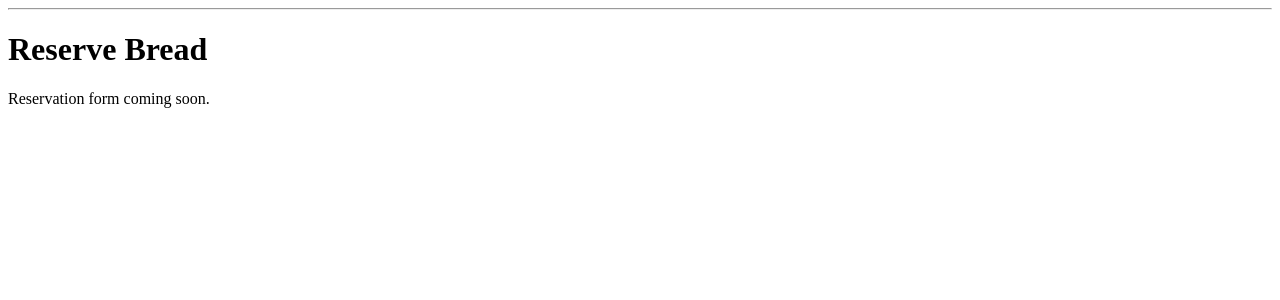
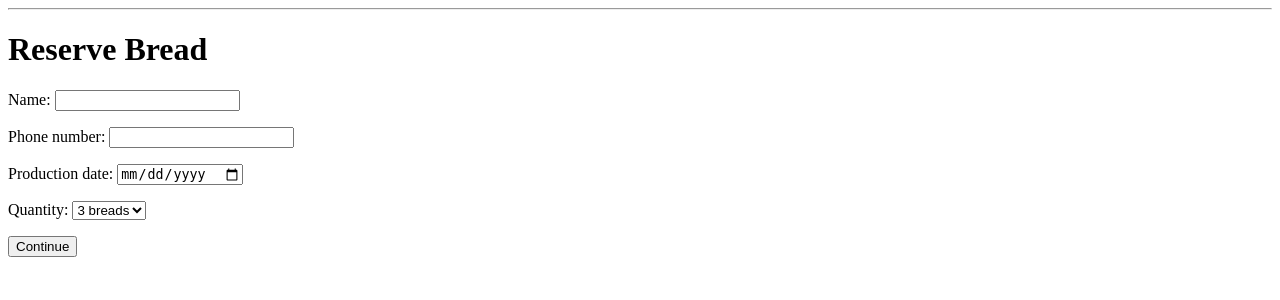
Before and after one commit to mahdavis2024/linda-bread-app, a Flask app: page /reserve in a window 1280 px wide. Shown: the part 26-326 px from the top of the page. Run offline with Flask 3, Linux system fonts and the light colour scheme.

Commit message:
Add reservation form and confirmation page

```diff
--- a/app.py
+++ b/app.py
@@ -1,4 +1,4 @@
-from flask import Flask, render_template
+from flask import Flask, render_template, request
 
 app = Flask(__name__)
 
@@ -11,8 +11,23 @@ def home():
     )
 
 
-@app.route("/reserve")
+@app.route("/reserve", methods=["GET", "POST"])
 def reserve():
+    if request.method == "POST":
+        customer_name = request.form["customer_name"]
+        phone = request.form["phone"]
+        delivery_date = request.form["delivery_date"]
+        quantity = request.form["quantity"]
+
+        return render_template(
+            "confirmation.html",
+            title="Reservation Received",
+            customer_name=customer_name,
+            phone=phone,
+            delivery_date=delivery_date,
+            quantity=quantity
+        )
+
     return render_template(
         "reserve.html",
         title="Reserve Bread"
--- a/templates/reserve.html
+++ b/templates/reserve.html
@@ -4,9 +4,32 @@
 
 <h1>Reserve Bread</h1>
 
-<p>
-    Reservation form coming soon.
-</p>
+<form method="POST" action="{{ url_for('reserve') }}">
+    <p>
+        <label for="customer_name">Name:</label>
+        <input type="text" id="customer_name" name="customer_name">
+    </p>
 
+    <p>
+        <label for="phone">Phone number:</label>
+        <input type="tel" id="phone" name="phone">
+    </p>
+
+    <p>
+        <label for="delivery_date">Production date:</label>
+        <input type="date" id="delivery_date" name="delivery_date">
+    </p>
+
+    <p>
+        <label for="quantity">Quantity:</label>
+        <select id="quantity" name="quantity">
+            <option value="3">3 breads</option>
+            <option value="6">6 breads</option>
+            <option value="9">9 breads</option>
+        </select>
+    </p>
+
+    <button type="submit">Continue</button>
+</form>
 
 {% endblock %}
```
Also changed, not shown: templates/confirmation.html (added, +23 -0 lines).
